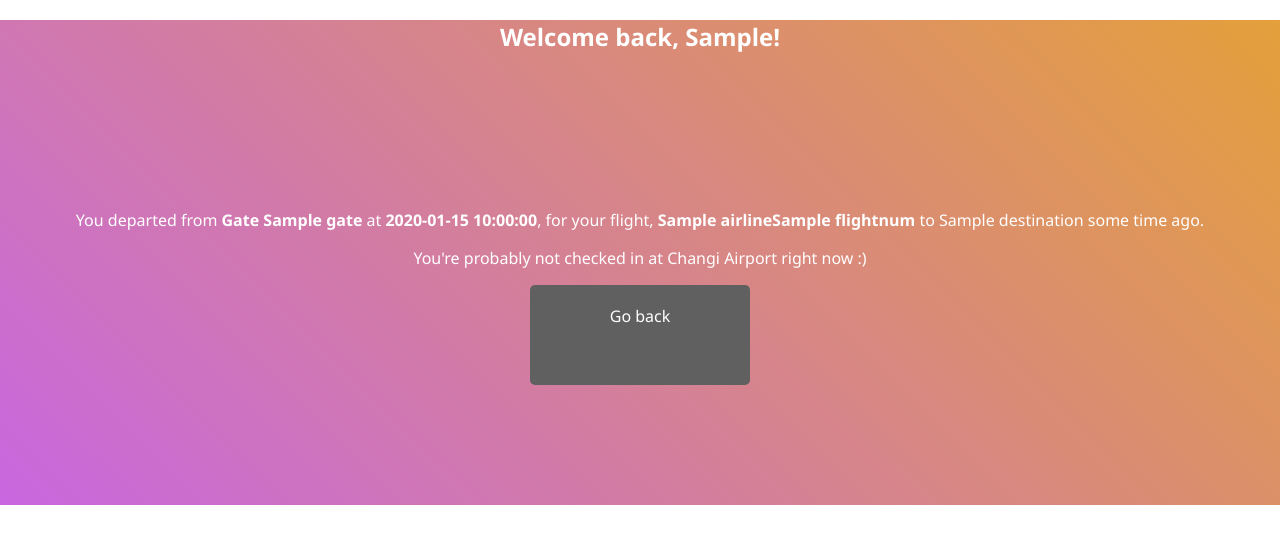
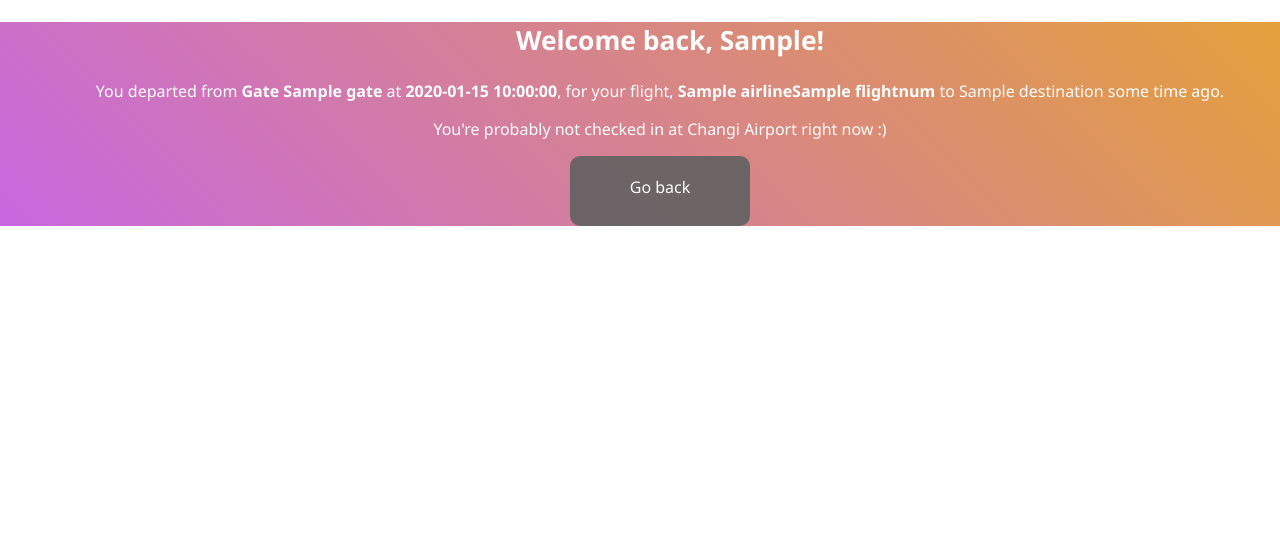
Before and after one commit to idawatibustan/ChangiX, a Flask app: template templates/welcome.html in a window 1280 px wide; the page is wider, and only the part inside the window is pictured. Shown: the part 46-590 px from the top of that part. Run offline with Flask 2, Linux system fonts and the light colour scheme; the template is opened without the code that fills it: most values are stand-ins (such as "Sample title", 1, 10 or a date in 2020); parts of the project's set-up code (start-up, migrations or seed data) failed here and were passed over.

Commit message:
Added new pages and bg images

```diff
--- a/templates/chances.html
+++ b/templates/chances.html
@@ -1,8 +1,6 @@
 {% extends "base.html" %}
 {% block body %}
 <section class="chance">
-</section>
-<section class="retail">
-    <!-- Powered by Savioke -->
+	<a href="/logout"><img src="img/bg-profile.jpg" style="width=100%;"></a>
 </section>
 {% endblock %}
--- a/templates/home.html
+++ b/templates/home.html
@@ -19,7 +19,7 @@
     }
     .main, .welcome {
         text-align: center;
-        padding: 120px 0 120px 0;
+        padding: 50px 20px 50px 20px;
         color: #606060;
     }
     .main {
--- a/templates/welcome.html
+++ b/templates/welcome.html
@@ -4,28 +4,32 @@
     .page {
         background: linear-gradient(-135deg, #E4A03B 0%, #C867E0 100%);
         text-align: center;
+        margin: 0px;
     }
     .welcome {
         width:100%;
         color: #fff;
+        padding: 0px 30px 0px 30px;
+        font-size: 1.1em;
     }
 
     .main {
         width: 100%;
         color: #fff;
-        padding: 120px 0 120px 0;
+        padding: 0px 20px 0px 20px;
     }
 
     .button {
         display: inline-block;
-        width: 180px;
-        height: 60px;
+        width: 140px;
+        height: 30px;
         padding: 20px;
         color: #fff;
         text-decoration: none;
-        background: #606060;
-        border-radius: 5px;
+        background: rgba(97, 97, 97, 0.9);
+        border-radius: 10px;
         text-align: center;
+        vertical-align: middle;
     }
 </style>
 <div class="page">
```
Also changed, not shown: img/bg-item.jpg (added), img/bg-logout.jpg (added), img/bg-profile.jpg (added).
